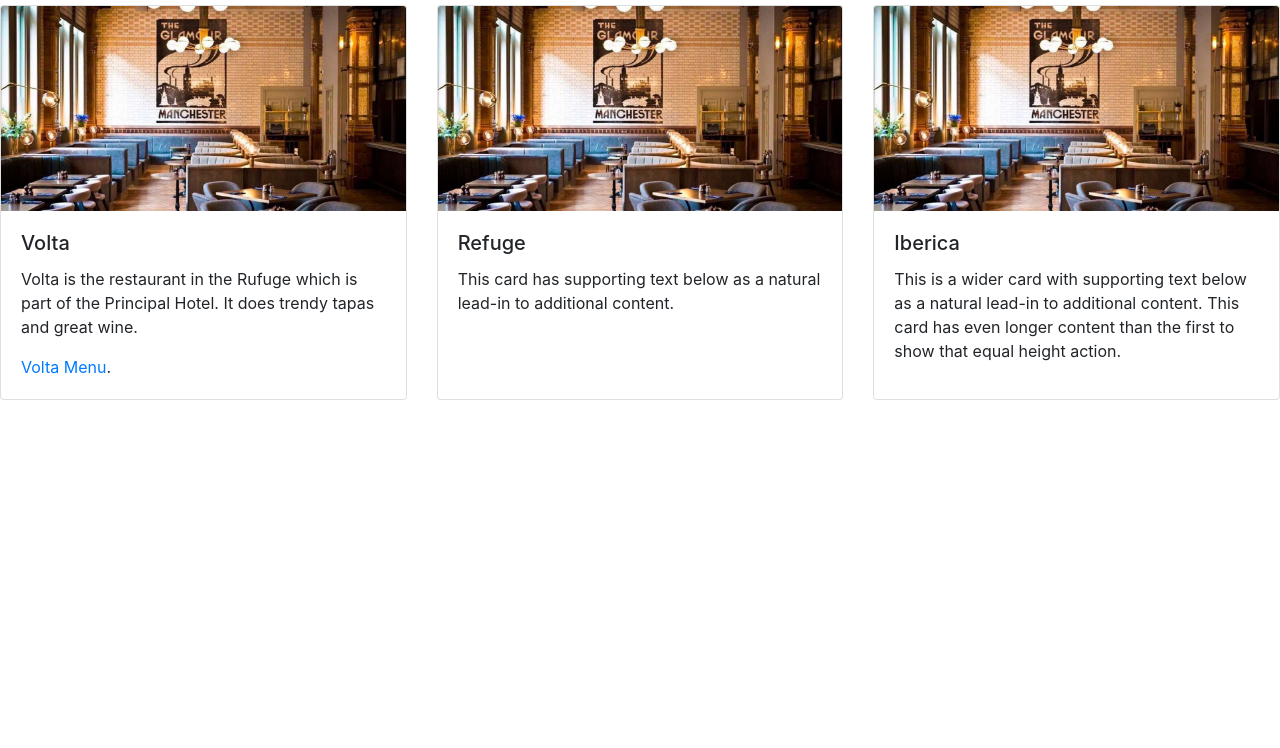
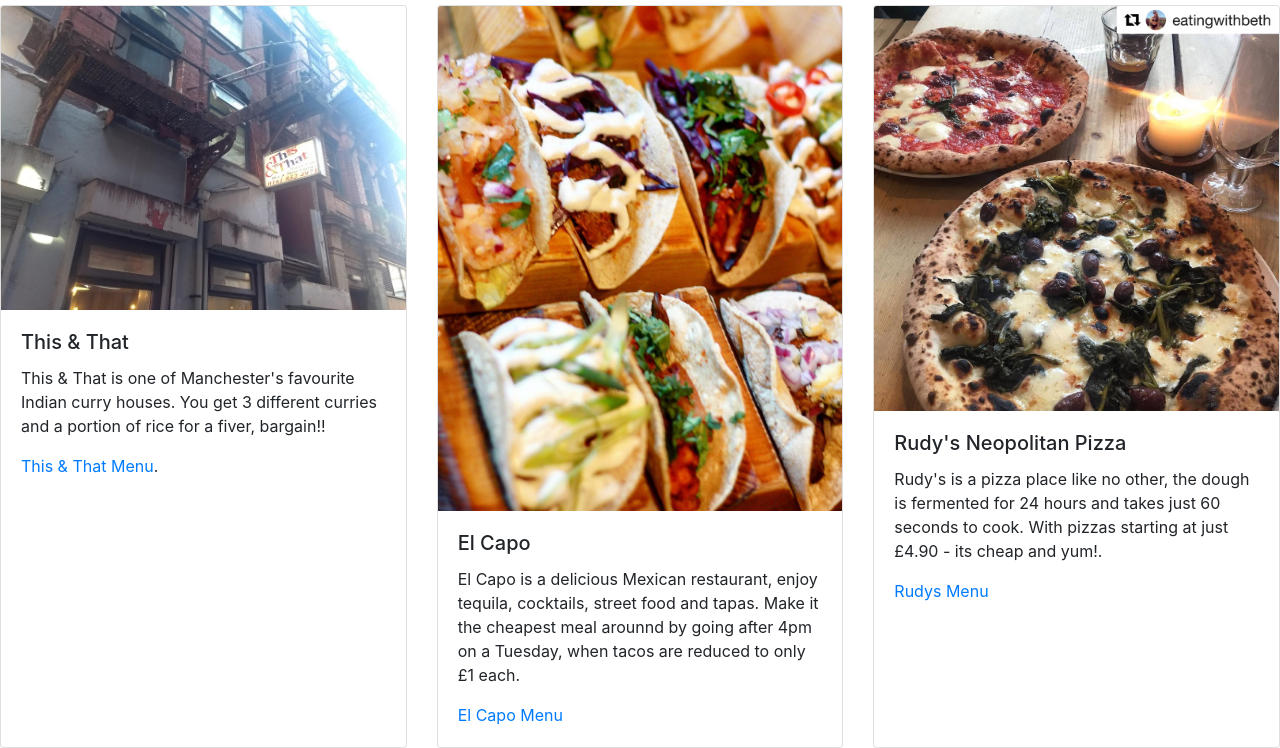
Before and after one commit to hannahbananaz/group_project, a plain HTML site: page cheap.html in a window 1280 px wide. Shown: the part 107-855 px from the top of the page. Before the commit the page ends 800 px from the top, so only its background shows below. Drawn offline with nearby package versions, Linux system fonts and the light colour scheme.

Commit message:
image taco
added image and other to el capo section

```diff
--- a/cheap.html
+++ b/cheap.html
@@ -30,27 +30,27 @@
     <h1> Cheap Meals </h1>
     <div class="card-deck">
       <div class="card">
-        <img src="images\volta.jpg" class="card-img-top" alt="...">
+        <img src="images\thisnthat.jpg.png" class="card-img-top" alt="...">
         <div class="card-body">
-          <h5 class="card-title">Volta</h5>
-          <p class="card-text">Volta is the restaurant in the Rufuge which is part of the Principal Hotel. It does trendy tapas and great wine.</p>
-    <a href="https://www.refugemcr.co.uk/">Volta Menu</a>.
+          <h5 class="card-title">This & That</h5>
+          <p class="card-text">This & That is one of Manchester's favourite Indian curry houses. You get 3 different curries and a portion of rice for a fiver, bargain!!</p>
+    <a href="https://www.thisandthatcafe.co.uk/">This & That Menu</a>.
         </div>
       </div>
       <div class="card">
-        <img src="images\volta.jpg" class="card-img-top" alt="...">
+        <img src="images\elcapotaco.jpg" class="card-img-top" alt="...">
         <div class="card-body">
-          <h5 class="card-title">Refuge</h5>
-          <p class="card-text">This card has supporting text below as a natural lead-in to additional content.</p>
-
+          <h5 class="card-title">El Capo</h5>
+          <p class="card-text">El Capo is a delicious Mexican restaurant, enjoy tequila, cocktails, street food and tapas. Make it the cheapest meal arounnd by going after 4pm on a Tuesday, when tacos are reduced to only £1 each.</p>
+<a href="https://docs.wixstatic.com/ugd/44db3d_eda815d3f8c3427d89706d6ea958e87c.pdf">El Capo Menu</a>
         </div>
       </div>
       <div class="card">
-        <img src="images\volta.jpg" class="card-img-top" alt="...">
+        <img src="images\rudyspizza.jpg" class="card-img-top" alt="...">
         <div class="card-body">
-          <h5 class="card-title">Iberica</h5>
-          <p class="card-text">This is a wider card with supporting text below as a natural lead-in to additional content. This card has even longer content than the first to show that equal height action.</p>
-
+          <h5 class="card-title">Rudy's Neopolitan Pizza</h5>
+          <p class="card-text">Rudy's is a pizza place like no other, the dough is fermented for 24 hours and takes just 60 seconds to cook. With pizzas starting at just £4.90 - its cheap and yum!.</p>
+<a href="https://www.rudyspizza.co.uk/menus/">Rudys Menu</a>
         </div>
       </div>
     </div>
```
Also changed, not shown: images/elcapotaco.jpg (added), images/rudyspizza.jpg (added), images/thisnthat.jpg.png (added), 1 other file.
